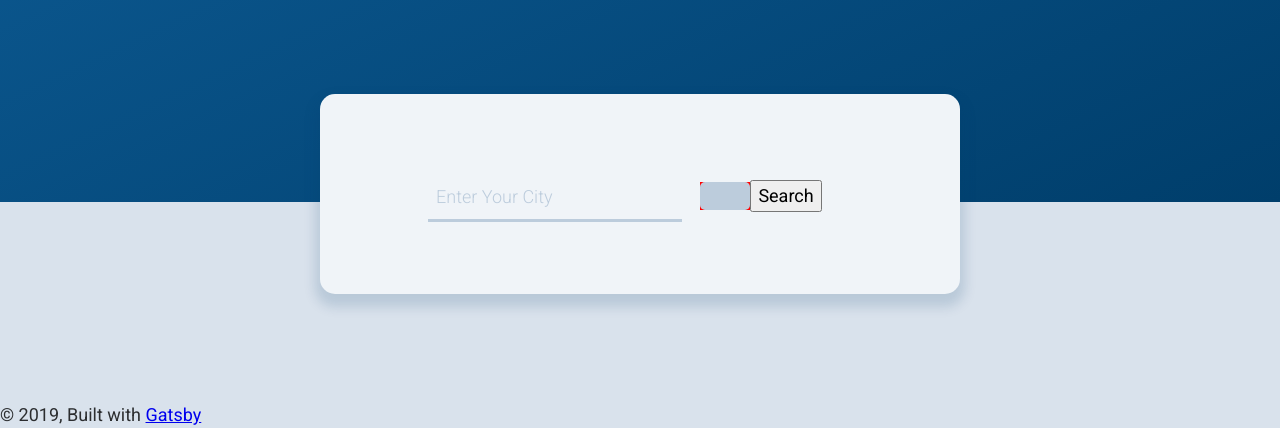
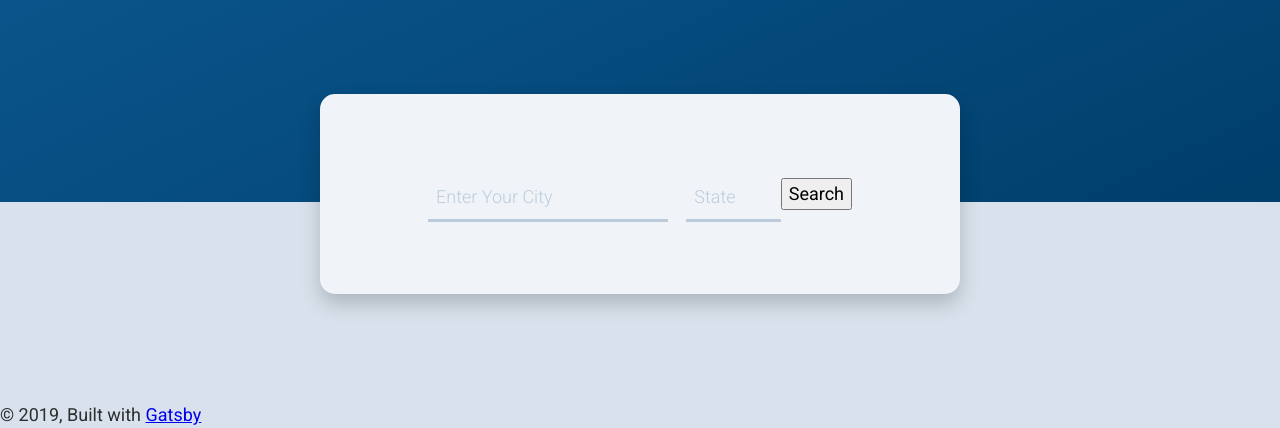
Before and after one commit to MatheoDodi/BeThere, a Gatsby site: page / in a window 1280 px wide. Shown: the part 398-826 px from the top of the page. Built offline with nearby package versions, Linux system fonts and the light colour scheme; Gatsby itself is replaced by a stand-in of ours.

Commit message:
type: feat - finished styling in the dropdown.js component

```diff
--- a/src/components/hero.js
+++ b/src/components/hero.js
@@ -11,7 +11,7 @@ const Hero = props => (
         </Logo>{' '}
         or be square!
       </h1>
-      <h3>What's Happing in your City</h3>
+      <h3>What's Happening in your City</h3>
     </div>
   </HeroContainer>
 )
--- a/src/components/search/dropwdown.js
+++ b/src/components/search/dropwdown.js
@@ -2,54 +2,109 @@ import React from 'react'
 import styled from 'styled-components'
 import { states } from '../../util/states'
 
-export const Dropdown = ({ openStatesBox, showStates }) => (
-  <DropdownBox id="states">
-    <StateInput onClick={openStatesBox} />
-    <div showStates={showStates}>
+export const Dropdown = ({
+  stateFocus,
+  handleStateFocus,
+  stateValue,
+  handleInputChange,
+  selectState,
+}) => (
+  <DropdownDiv stateFocus={stateFocus}>
+    <StateInput
+      onMouseEnter={handleStateFocus}
+      onClick={handleStateFocus}
+      autoComplete="off"
+      id="state"
+      type="text"
+      value={stateValue}
+      onChange={handleInputChange}
+    />
+    <StateInputLabel stateFocus={stateFocus} htmlFor="state">
+      State
+    </StateInputLabel>
+    <DropdownContent className="content">
       {states.map(state => (
-        <span key={state}>{state}</span>
+        <span onClick={() => selectState(state)} key={state}>
+          {state}
+        </span>
       ))}
-    </div>
-  </DropdownBox>
+    </DropdownContent>
+  </DropdownDiv>
 )
 
-const DropdownBox = styled.div`
+const DropdownDiv = styled.div`
+  position: relative;
   display: inline-block;
-  background: red;
-  position: relative;
+  width: 100px;
+
+  &::before {
+    content: '';
+    border-radius: 25%;
+    width: 0;
+    height: 3px;
+    display: block;
+    position: absolute;
+    bottom: 0;
+    background-color: #186faf;
+    transition: all 0.3s;
+    width: ${({ stateFocus }) => (stateFocus ? '100%' : 0)};
+  }
+
+  &:hover .content {
+    display: block;
+    height: 200px;
+  }
+`
+
+const StateInput = styled.input`
+  background-color: transparent;
+  border-style: none;
+  border-bottom: 3px solid #bcccdc;
+  padding: 0.75rem 0.45rem;
+  width: 100%;
+  font-size: 1.4rem;
+  outline: none;
+  color: #243b53;
   font-family: -apple-system, BlinkMacSystemFont, 'Segoe UI', Roboto, Oxygen,
     Ubuntu, Cantarell, 'Open Sans', 'Helvetica Neue', sans-serif;
+`
 
-  div {
-    position: absolute;
-    height: 200px;
-    overflow-y: scroll;
-    height: ${({ showStates }) => (showStates ? '100px' : '0')};
-    top: 25px;
-    left: 0;
+const StateInputLabel = styled.label`
+  cursor: text;
+  font-size: 1rem;
+  color: #bcccdc;
+  position: absolute;
+  left: 0.45rem;
+  top: 1rem;
+  font-weight: 300;
+  transition: all 0.3s;
+  transform: ${({ stateFocus }) => stateFocus && 'translateY(-2.8rem)'};
+`
 
-    &::-webkit-scrollbar {
-      width: 0;
-      background: transparent;
-    }
+const DropdownContent = styled.div`
+  border-bottom-left-radius: 10px;
+  border-bottom-right-radius: 10px;
+  position: absolute;
+  background-color: #f9f9f9;
+  min-width: 100px;
+  box-shadow: 0px 10px 25px 0px rgba(0, 0, 0, 0.2);
+  z-index: 1;
+  height: 0;
+  overflow-y: scroll;
+  transition: all 0.3s ease-in-out;
+  ::-webkit-scrollbar {
+    width: 0px;
+    background: transparent;
+  }
 
-    span {
-      display: block;
+  span {
+    display: block;
+    padding: 12px 16px;
+
+    &:hover {
+      background-color: #bcccdc;
     }
   }
 `
 
-const DropdownPlaceholder = styled.div`
-  height: 50px;
-  width: 200px;
-  background-color: #bcccdc;
-`
-
-const StateInput = styled.input`
-  background-color: #bcccdc;
-  border-style: none;
-  border-radius: 5px;
-  width: 50px;
-`
-
 export default Dropdown
--- a/src/components/search/search.js
+++ b/src/components/search/search.js
@@ -6,31 +6,47 @@ import Dropdown from './dropwdown'
 class Search extends Component {
   state = {
     openStates: false,
-    isFocused: false,
+    isCityFocused: false,
+    isStateFocused: false,
+    cityInputValue: '',
+    stateInputValue: '',
   }
+
+  handleInputChange = (e, inputType) =>
+    this.setState({ [inputType]: e.target.value })
+
+  handleSelectState = state => this.setState({ stateInputValue: state })
 
   handleStatesBox = () =>
     this.setState(prevState => ({ openStates: !prevState.openStates }))
 
-  handleInputFocus = () => this.setState({ isFocused: true })
+  handleInputFocus = inputType => this.setState({ [inputType]: true })
 
   render() {
     return (
       <Form>
-        <CityInputContainer inputFocused={this.state.isFocused}>
+        <CityInputContainer inputFocused={this.state.isCityFocused}>
           <CityInput
-            onClick={this.handleInputFocus}
+            onChange={e => this.handleInputChange(e, 'cityInputValue')}
+            value={this.state.cityInputValue}
+            onClick={() => this.handleInputFocus('isCityFocused')}
             id="city"
             type="text"
             placeholder=" "
           />
-          <CityInputLabel inputFocused={this.state.isFocused} htmlFor="city">
+          <CityInputLabel
+            inputFocused={this.state.isCityFocused}
+            htmlFor="city"
+          >
             Enter Your City
           </CityInputLabel>
         </CityInputContainer>
         <Dropdown
-          showStates={this.state.openStates}
-          openStatesBox={this.handleStatesBox}
+          stateFocus={this.state.isStateFocused}
+          handleStateFocus={() => this.handleInputFocus('isStateFocused')}
+          stateValue={this.state.stateInputValue}
+          handleInputChange={e => this.handleInputChange(e, 'stateInputValue')}
+          selectState={state => this.handleSelectState(state)}
         />
         <button>Search</button>
       </Form>
@@ -39,6 +55,8 @@ class Search extends Component {
 }
 
 const Form = styled.form`
+  display: flex;
+  align-items: center;
   padding: 4rem 6rem;
   width: 50%;
   border-radius: 15px;
@@ -47,7 +65,7 @@ const Form = styled.form`
   position: relative;
   z-index: 10;
   top: -6rem;
-  box-shadow: 0 8px 12px 5px rgba(0, 62, 107, 0.15);
+  box-shadow: 0 10px 20px rgba(0, 0, 0, 0.2);
 `
 
 const CityInputContainer = styled.div`
--- a/src/util/states.js
+++ b/src/util/states.js
@@ -1,61 +1,53 @@
 export const states = [
-  'Alabama',
-  'Alaska',
-  'American Samoa',
-  'Arizona',
-  'Arkansas',
-  'California',
-  'Colorado',
-  'Connecticut',
-  'Delaware',
-  'District of Columbia',
-  'Federated States of Micronesia',
-  'Florida',
-  'Georgia',
-  'Guam',
-  'Hawaii',
-  'Idaho',
-  'Illinois',
-  'Indiana',
-  'Iowa',
-  'Kansas',
-  'Kentucky',
-  'Louisiana',
-  'Maine',
-  'Marshall Islands',
-  'Maryland',
-  'Massachusetts',
-  'Michigan',
-  'Minnesota',
-  'Mississippi',
-  'Missouri',
-  'Montana',
-  'Nebraska',
-  'Nevada',
-  'New Hampshire',
-  'New Jersey',
-  'New Mexico',
-  'New York',
-  'North Carolina',
-  'North Dakota',
-  'Northern Mariana Islands',
-  'Ohio',
-  'Oklahoma',
-  'Oregon',
-  'Palau',
-  'Pennsylvania',
-  'Puerto Rico',
-  'Rhode Island',
-  'South Carolina',
-  'South Dakota',
-  'Tennessee',
-  'Texas',
-  'Utah',
-  'Vermont',
-  'Virgin Island',
-  'Virginia',
-  'Washington',
-  'West Virginia',
-  'Wisconsin',
-  'Wyoming',
+  'AK',
+  'AL',
+  'AR',
+  'AZ',
+  'CA',
+  'CO',
+  'CT',
+  'DC',
+  'DE',
+  'FL',
+  'GA',
+  'HI',
+  'IA',
+  'ID',
+  'IL',
+  'IN',
+  'KS',
+  'KY',
+  'LA',
+  'MA',
+  'MD',
+  'ME',
+  'MI',
+  'MN',
+  'MO',
+  'MS',
+  'MT',
+  'NC',
+  'ND',
+  'NE',
+  'NH',
+  'NJ',
+  'NM',
+  'NV',
+  'NY',
+  'OH',
+  'OK',
+  'OR',
+  'PA',
+  'RI',
+  'SC',
+  'SD',
+  'TN',
+  'TX',
+  'UT',
+  'VA',
+  'VT',
+  'WA',
+  'WI',
+  'WV',
+  'WY',
 ]
```
Also changed, not shown: src/util/API.js (+15 -9 lines).
